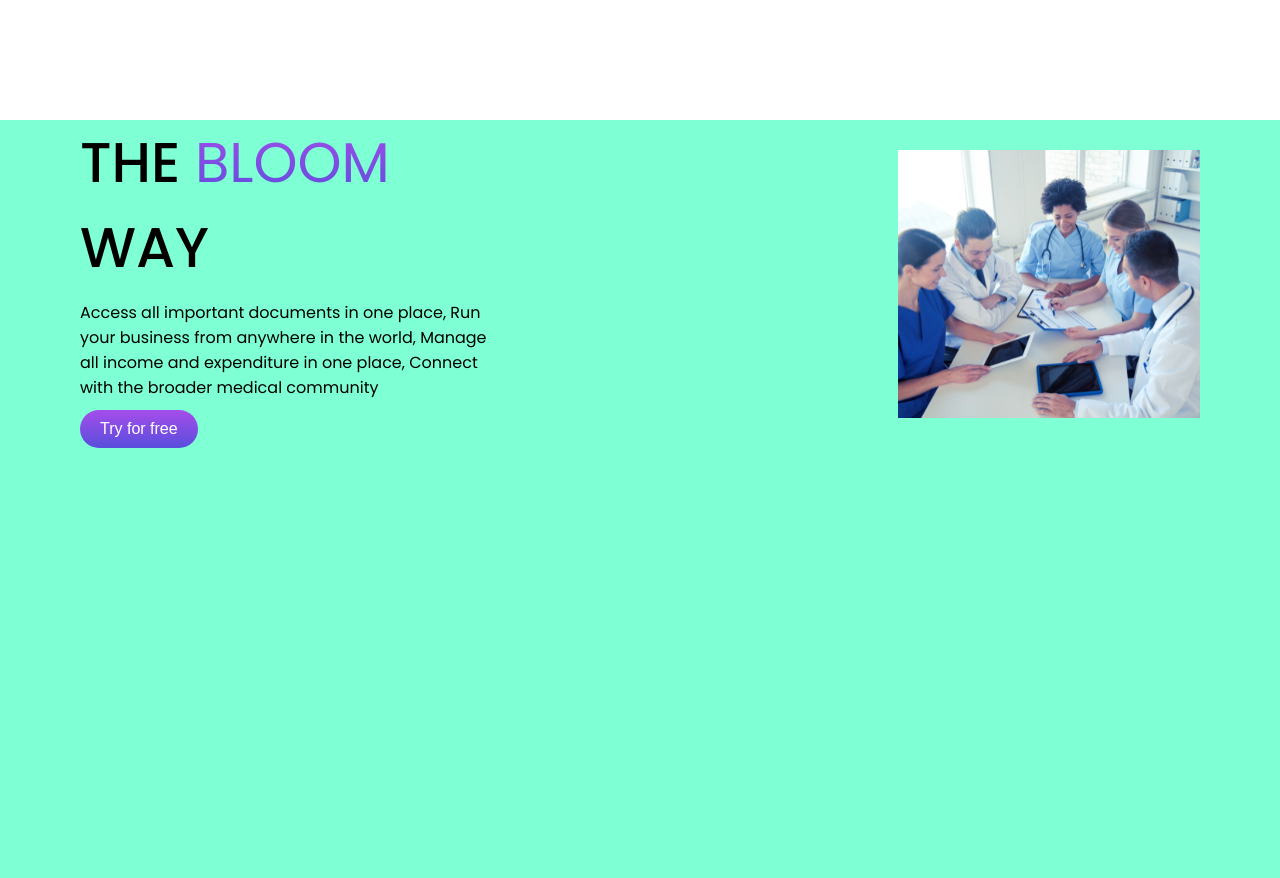
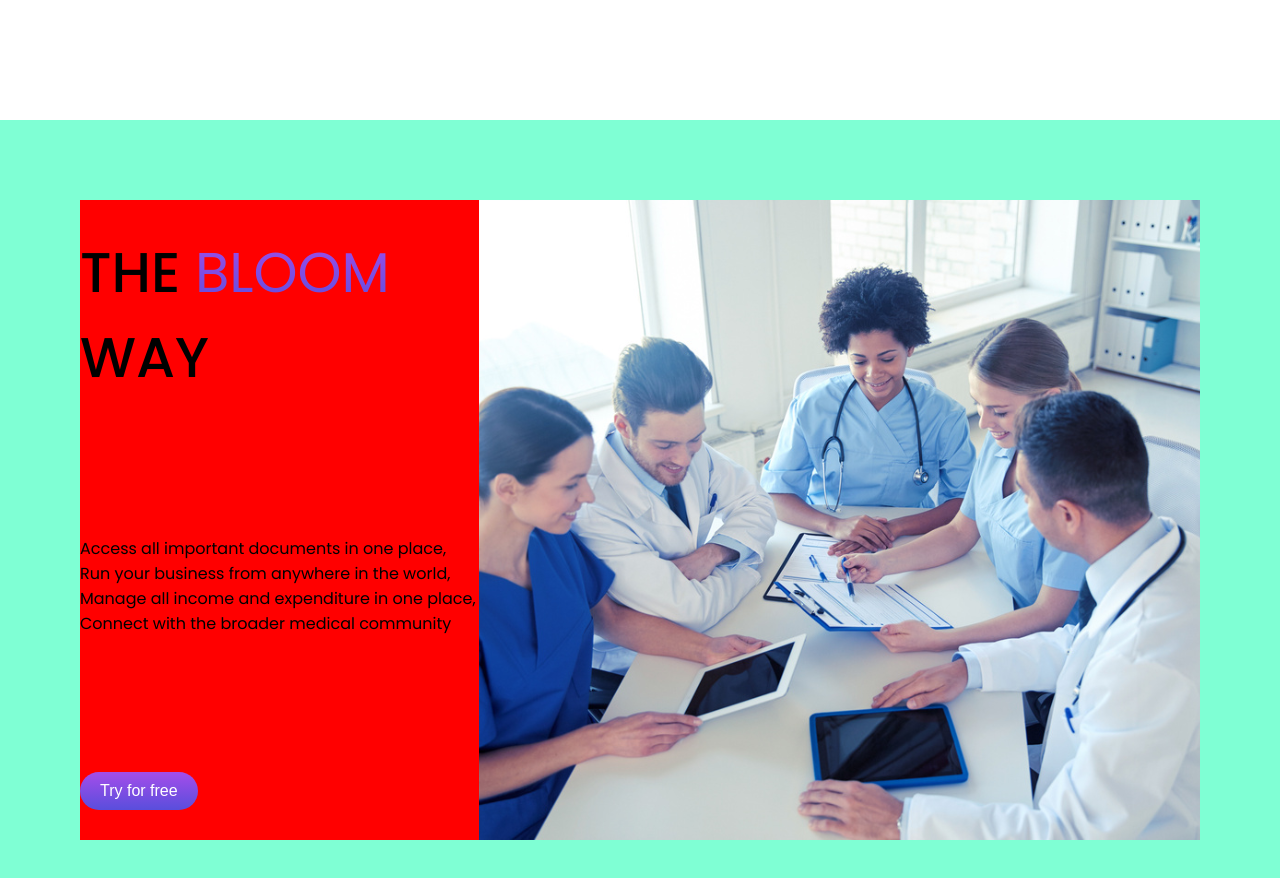
Before and after one commit to Lovethrech/BLOOM-Chel, a Vue app: page / in a window 1280 px wide. Shown: the part 760-1638 px from the top of the page. Built offline with nearby package versions, Linux system fonts and the light colour scheme.

Commit message:
...working on home-about section component.

```diff
--- a/src/components/home/about/HomeAbout.vue
+++ b/src/components/home/about/HomeAbout.vue
@@ -34,18 +34,27 @@
     background-color: aquamarine;
     width:100%;
     height:100vh;
+    display:flex;
+    justify-content: center;
+    place-items: center;
 }
 .home-about-mini-ctn{
+    width:100%;
     display:flex;
     flex-direction: row;
+    justify-content: space-between;
+    height:80%;
+    background-color: red;
 }
 .home-about-mini-ctn-grid-layout{
     display:flex;
     flex-direction: column;
+    justify-content: space-between;
+    padding:30px 0 ;
     gap:10px;
 }
-.home-about-title, .home-about-desc, .home-about-img, .try-free-btn{
-    width:50%;
+.home-about-title, .home-about-desc, .try-free-btn{
+    width:100%;
 }
 
 </style>
--- a/src/components/home/about/HomeAboutImg.vue
+++ b/src/components/home/about/HomeAboutImg.vue
@@ -6,6 +6,11 @@
 
 <style scoped>
 .home-about-img-main-ctn{
-    width:340px;
+    background-color:blue;
+    width:100%;
+    height: 100%;
+}
+.home-about-img-main-ctn img{
+    width:fit-content;
 }
 </style>
```
